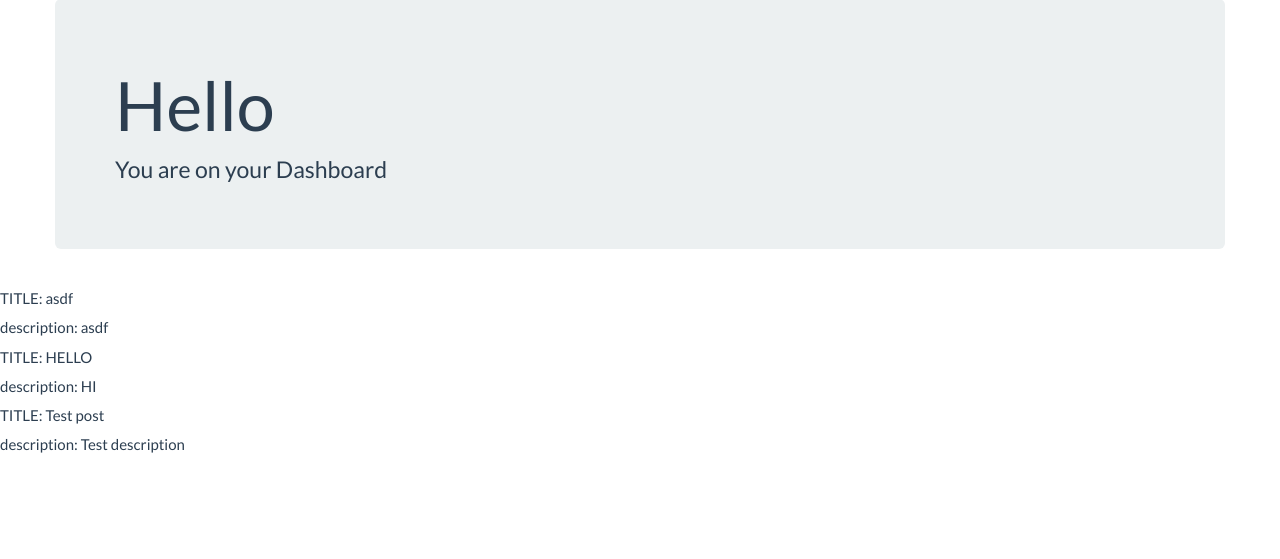
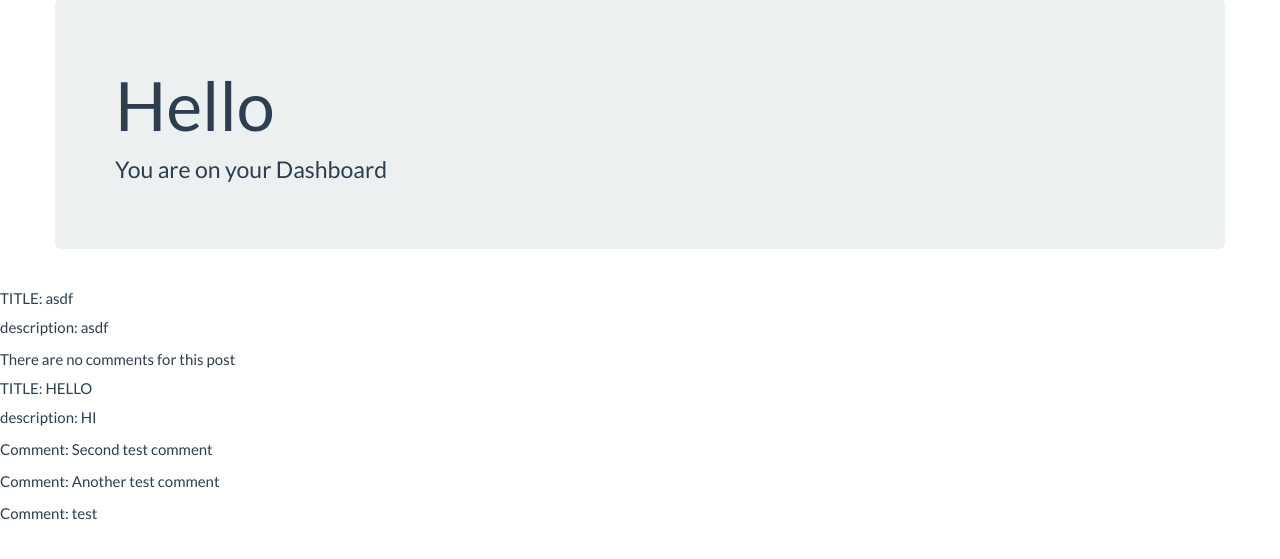
Before and after one commit to peijen/cmput404-project, a Django app: page / in a window 1280 px wide. Shown: the part 82-641 px from the top of the page. Run offline with Django 3.2, Linux system fonts and the light colour scheme; a user stored in the database is signed in; data comes from the database, SQL or seed files in the repository; both versions use the stored data as it was after the commit; some libraries are stand-ins or nearby versions.

Commit message:
Loading posts works need to make pretty

```diff
--- a/templates/home.html
+++ b/templates/home.html
@@ -27,13 +27,28 @@ $.ajax({
         var news = document.getElementsByClassName("entry")[0];
         var ret_text = JSON.parse(data.responseText);
         var posts = ret_text["posts"];
-        for (var i = 0; i < posts.length; i++) {
+        for (var i = 0; i <= posts.length; ++i) {
           var h5 = document.createElement("h5");
           h5.innerHTML = "TITLE: " + posts[i].title;
           news.appendChild(h5);
           var p = document.createElement("p");
           p.innerHTML = "description: " + posts[i].description;
           news.appendChild(p);
+
+          if (posts[i].comments.length === 0) {
+            var p2 = document.createElement("p");
+            p2.innerHTML = "There are no comments for this post"
+            news.appendChild(p2);
+          }
+          else{
+            var comments = posts[i].comments;
+            console.log(comments.length);
+            for (var i = 0; i < comments.length; ++i){
+              var p2 = document.createElement("p");
+              p2.innerHTML = "Comment: " + comments[i].comment;
+              news.appendChild(p2);
+            }
+          }
         }
     }
 });
```
Also changed, not shown: db.sqlite3.
